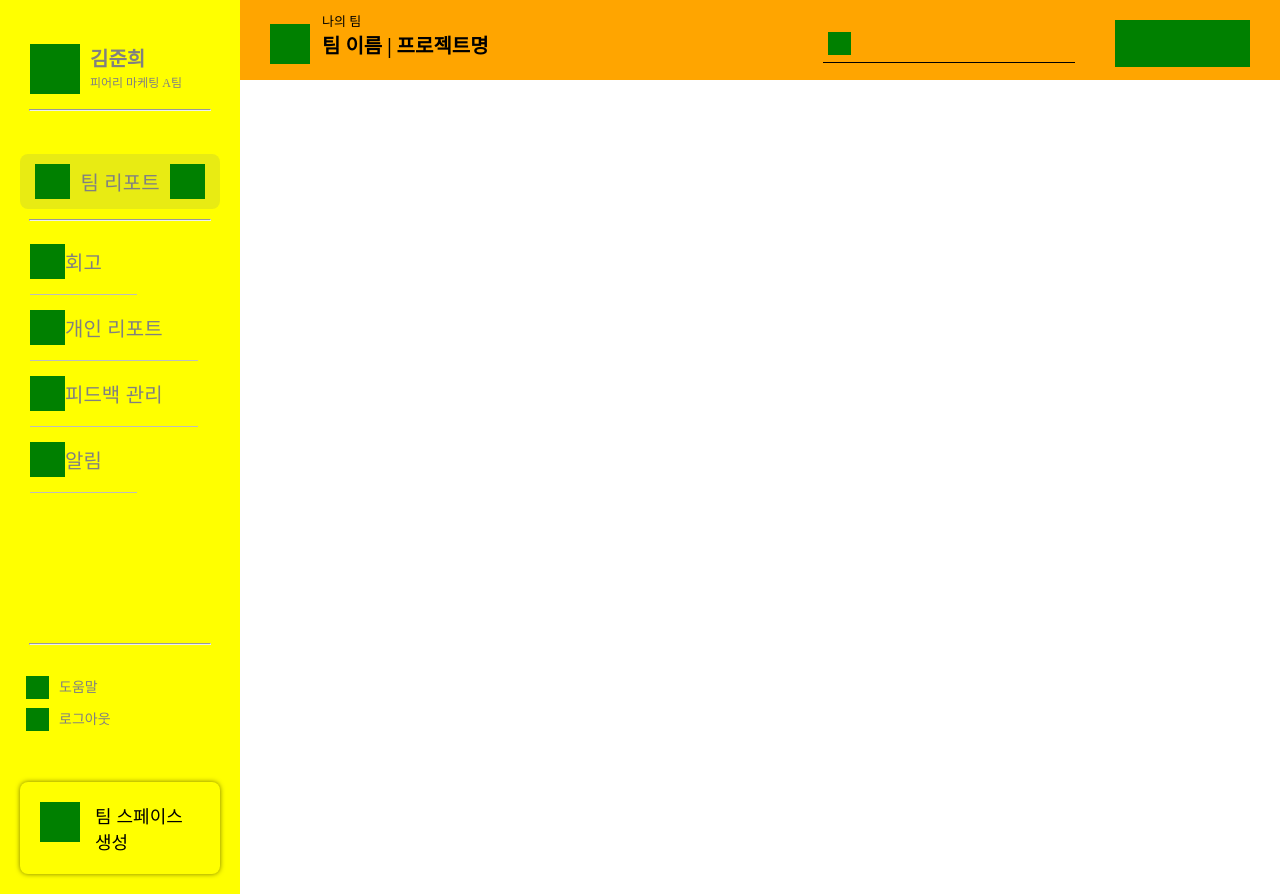
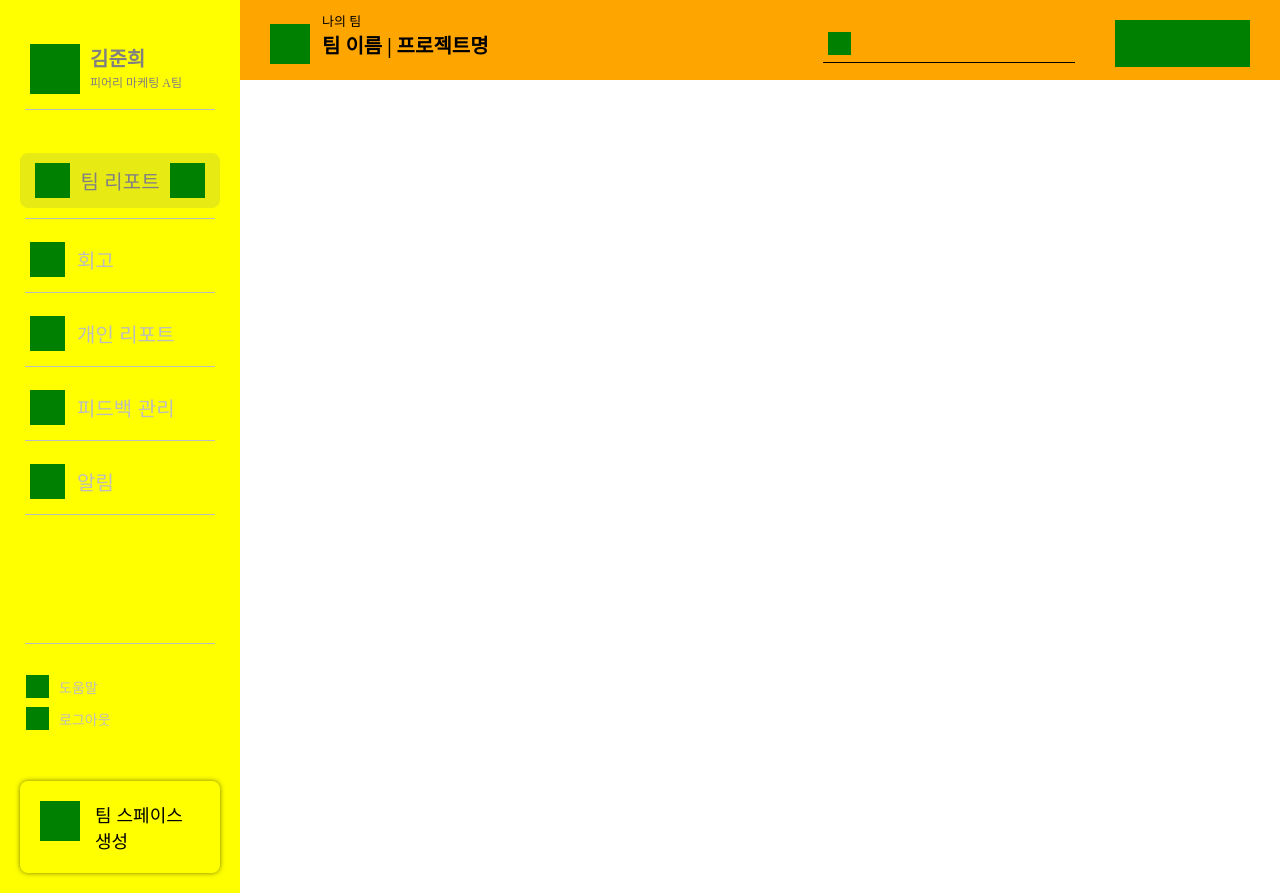
Before and after one commit to bianbbc87/PEERRE-FRONT_TEST, a React (Vite) app: page / in a window 1280 px wide. Built offline with nearby package versions, Linux system fonts and the light colour scheme.

Commit message:
STYLE: sidebar 위치 css 수정

```diff
--- a/src/components/sidebar/HelperButton.jsx
+++ b/src/components/sidebar/HelperButton.jsx
@@ -14,8 +14,9 @@ export const ButtonWrapper = styled.button`
   max-width: 100%;
   display: flex;
   font-size: 14px;
-  color: gray;
+  color: #bdbdbd;
   margin-top: 7px;
+  align-items: center;
 `;
 
 export const ButtonImage = styled.div`
--- a/src/components/sidebar/SideBar.jsx
+++ b/src/components/sidebar/SideBar.jsx
@@ -27,18 +27,22 @@ export default function SideBar() {
         <Hr top="10px"/>
         <div onClick={() => navigate("/회고")}>
         <SideBarButtonStyle text="회고" path={"/회고"}/>
+        <Hr />
         </div>
         <div onClick={() => navigate("/개인리포트")}>
         <SideBarButtonStyle text="개인 리포트" path={"/개인리포트"}/>
+        <Hr />
         </div>
         <div onClick={() => navigate("/피드백관리")}>
         <SideBarButtonStyle text="피드백 관리" path={"/피드백관리"}/>
+        <Hr />
         </div>
         <div onClick={() => navigate("/알림")}>
         <SideBarButtonStyle text="알림" path={"/알림"}/>
+        <Hr />
         </div>
     </ButtonListBox>
-    <Hr top="150px"/>
+    <Hr top="120px"/>
     <HelperListBox>
         <div onClick={() => navigate("/도움말")}>
             <HelperButton text="도움말" />
@@ -125,8 +129,10 @@ export const ButtonImage = styled.div`
 `;
 
 export const Hr = styled.hr`
-  width: 90%;
-  color: #d9d9d9;
+  width: 95%;
+  height: 1px;
+  border: 0;
+  background-color: #bdbdbd;
   margin-top: ${(props) => props.top || "0"};
 `;
 
--- a/src/components/sidebar/SideBarButtonStyle.jsx
+++ b/src/components/sidebar/SideBarButtonStyle.jsx
@@ -7,7 +7,6 @@ export default function SideBarButtonStyle({ text}) {
     <ButtonWrapper>
         <ButtonImage/>
         {text}
-        <EmptyImage />
     </ButtonWrapper>
   )
 }
@@ -15,14 +14,14 @@ export default function SideBarButtonStyle({ text}) {
 export const ButtonWrapper = styled.button`
   margin: 0 10px;
   padding: 15px 0;
-  max-width: 100%;
+  width: 100%;
   display: flex;
   align-items: center;
-  color: gray;
-  justify-content: space-between;
+  color: #bdbdbd;
   font-size: 20px;
   font-weight: 400;
-  border-bottom: 1px solid #bdbdbd;
+
+  gap: 12px;
 `;
 
 export const ButtonImage = styled.div`
@@ -31,11 +30,6 @@ export const ButtonImage = styled.div`
   background-color: green;
 `;
 
-export const EmptyImage = styled.div`
-  width: 35px;
-  height: 35px;
-`;
-
 SideBarButtonStyle.propTypes = {
     text: PropTypes.string,
     path: PropTypes.string,
```
